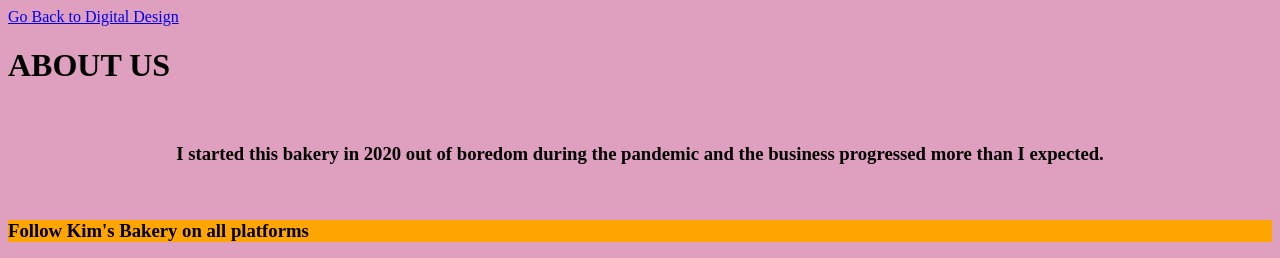
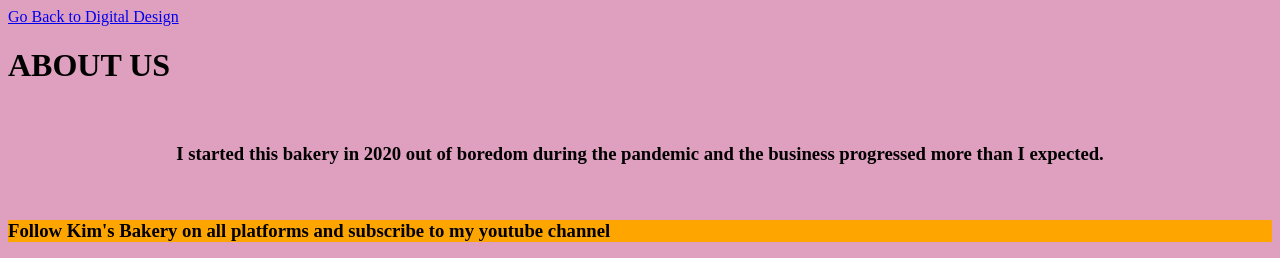
Before and after one commit to kimdizzle/kimdizzle.github.io, a plain HTML site: page DDPages/Lab6.html in a window 1280 px wide. Shown: the top 258 px of the page. Drawn offline with Linux system fonts and the light colour scheme.

Commit message:
Update Lab6.html

```diff
--- a/DDPages/Lab6.html
+++ b/DDPages/Lab6.html
@@ -12,7 +12,7 @@
 <h3 style="text-align:center;">I started this bakery in 2020 out of boredom during the pandemic and the business progressed more than I expected. </h3>
 </body>
 <br>
-<h3 style = "background-color: orange";>Follow Kim's Bakery on all platforms<h3>
+<h3 style = "background-color: orange";>Follow Kim's Bakery on all platforms and subscribe to my youtube channel<h3>
  <a href="https://www.instagram.com/stl_kimsbakery/"><img src="../ig.jpeg" width="150" height="150" alt="instagram"></a>
  <br>
 <a href="https://www.youtube.com/watch?v=YxVZuuxxXxk"><img src="../yt.png" width="150" height="150" alt= "youtube"></a>
```
